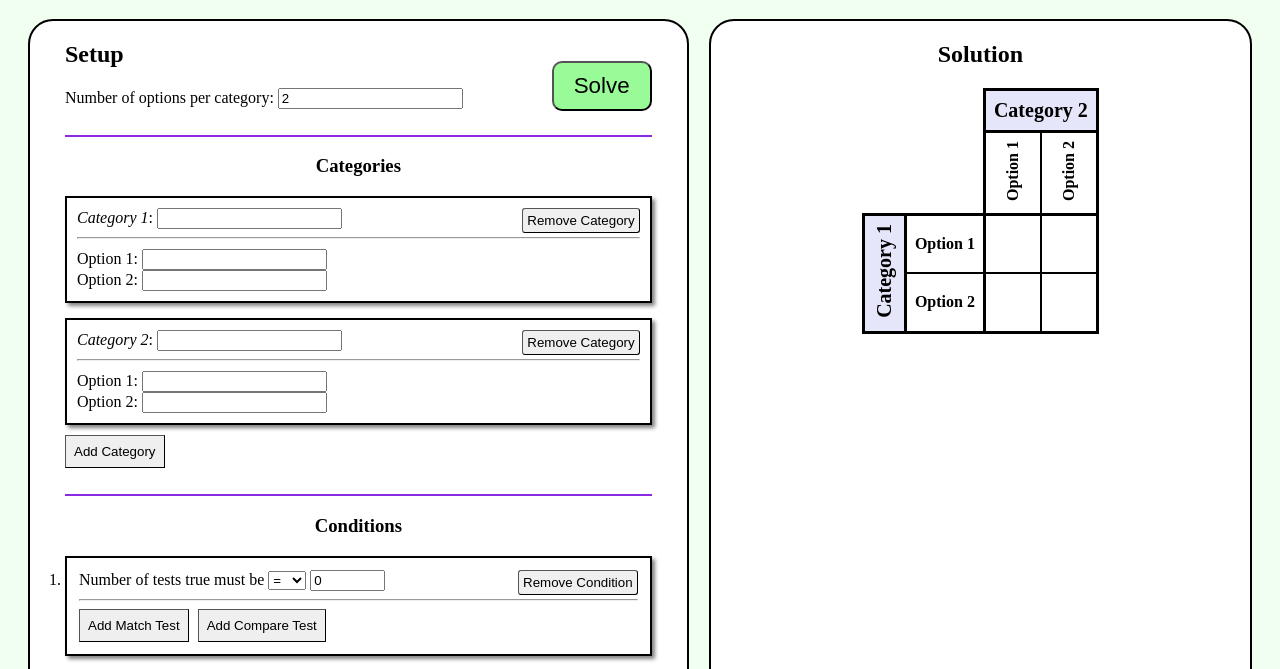
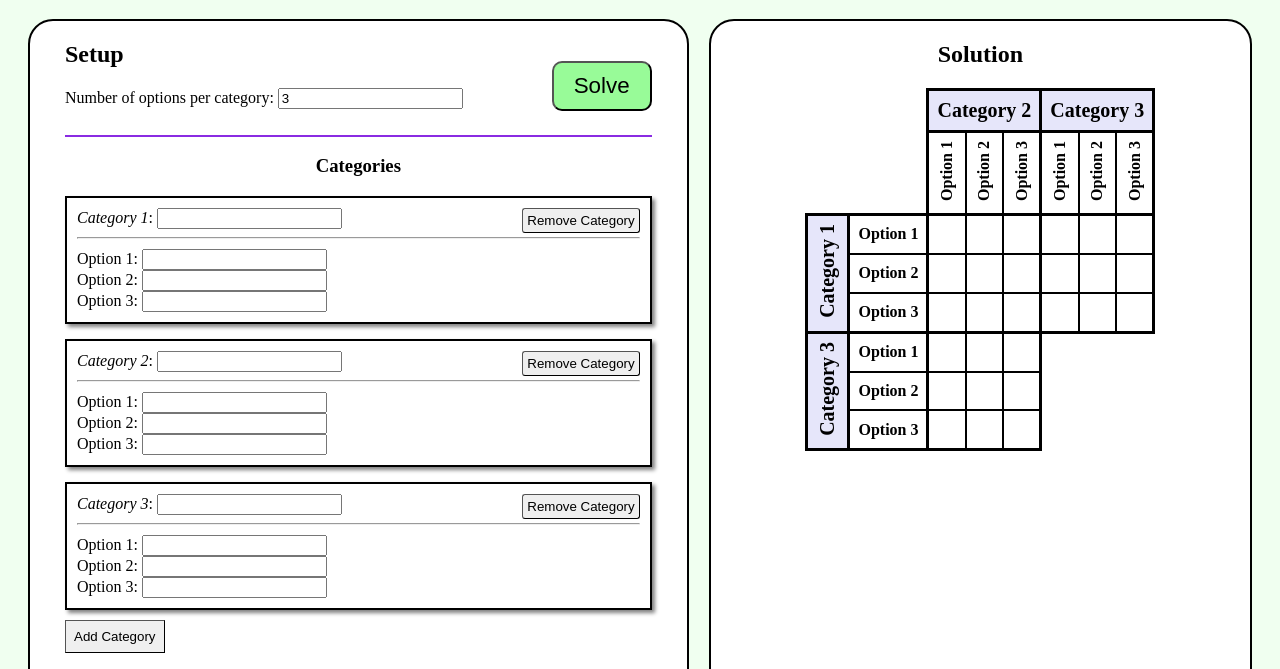
Before and after one commit to gavinvogt/logic-puzzle-website, a plain HTML site: page Logic Puzzle Solver/WebContent/index.html in a window 1280 px wide. Shown: the part 61-730 px from the top of the page. Drawn offline with Linux system fonts and the light colour scheme.

Commit message:
Changed start numbers of categories and options

```diff
--- a/Logic Puzzle Solver/WebContent/index.html
+++ b/Logic Puzzle Solver/WebContent/index.html
@@ -15,7 +15,7 @@
 <form onsubmit="solvePuzzle();return false;">
 <button type="submit" class="solveButton">Solve</button>
 <h2>Setup</h2>
-Number of options per category: <input type="number" id="numOptions" onchange="binding.updateNumOptions();" value="2" min="2">
+Number of options per category: <input type="number" id="numOptions" onchange="binding.updateNumOptions();" value="3" min="2">
 <br><br>
 <hr color="blueviolet">
 
@@ -54,7 +54,7 @@ Number of options per category: <input type="number" id="numOptions" onchange="b
 var puzzle = new Puzzle();
 
 // Track various counts
-var numCategories = 2;
+var numCategories = 3;
 
 // Set up the View-Model
 var binding = new ViewModel(puzzle);
```
